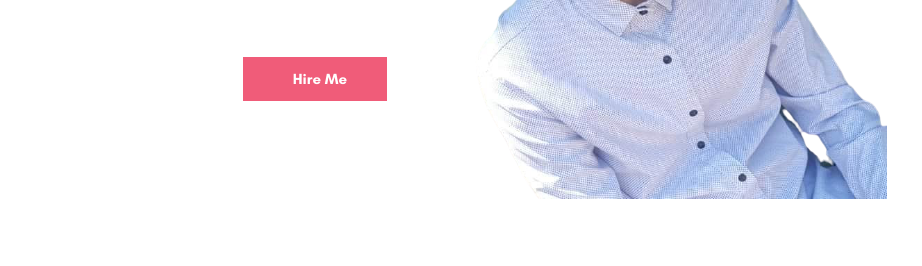
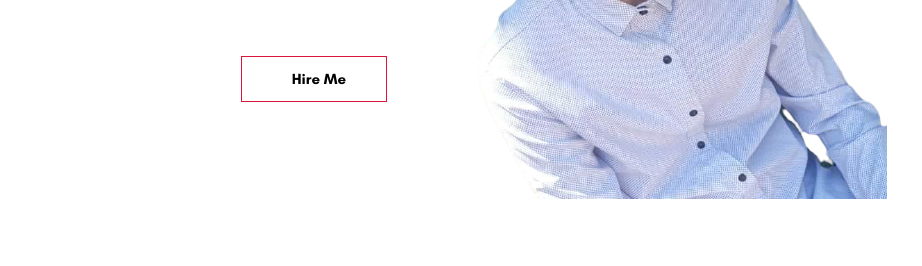
Before and after one commit to Grapava00/final_exam, a plain HTML site: page index.html in a window 1280 px wide. In both pictures the pointer is over the button "Hire Me". Shown: the part 1258-1524 px from the top of the page, 0-922 px from the left. Drawn offline with Linux system fonts and the light colour scheme.

Commit message:
update hire btn style

```diff
--- a/styles/style.css
+++ b/styles/style.css
@@ -184,13 +184,14 @@ color:#B3B3B3;
     font-family: 'GlacialIndifference-Bold';
     font-size:15px;
     color: white;
-    border: none;
+    border: 1px solid crimson;
     background-color:#E93656 ;
     cursor: pointer;
     transition: .3s;
 }
 .about--btn:hover{
-    background-color: #f05c79;
+    background-color: white;
+    color:black;
 }
 .about--image{
     width: 100%;
```
